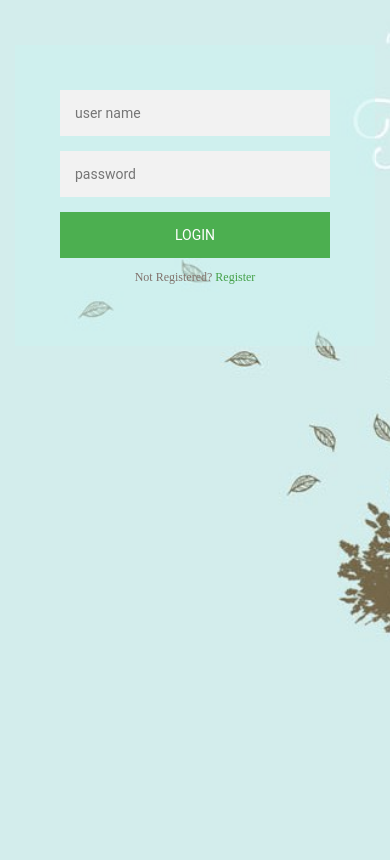
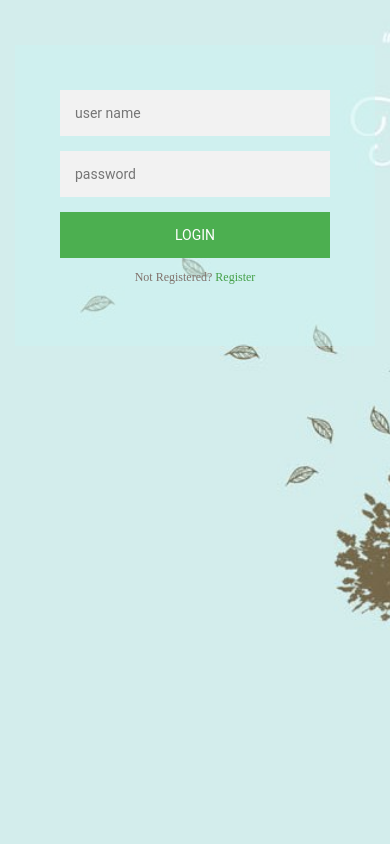
Before and after one commit to codjoero/myToDo, a plain HTML site: page templates/index.html in a window 390 px wide. Drawn offline with nearby package versions, Linux system fonts and the light colour scheme.

Commit message:
fix (signup and login): Background image made more responsive
This makes the background image respond better to more screen sizes

[Deliveries #160453641]

```diff
--- a/static/style.css
+++ b/static/style.css
@@ -1,9 +1,7 @@
-body{
-    background-image: url(../static/background.jpeg);
+html{
+    background: url(../static/background.jpeg) no-repeat center center fixed;
     height: 100vh;
     background-size: cover;
-    background-position: center;
-
 }
 
 .login-page{
```
